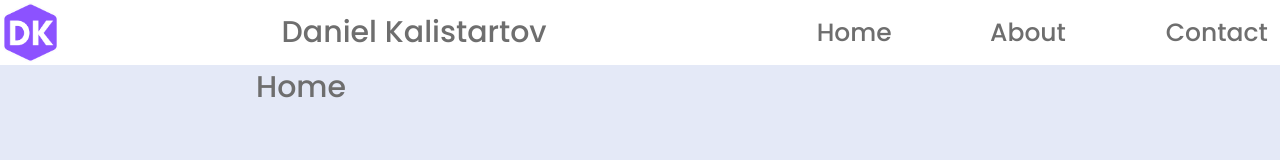
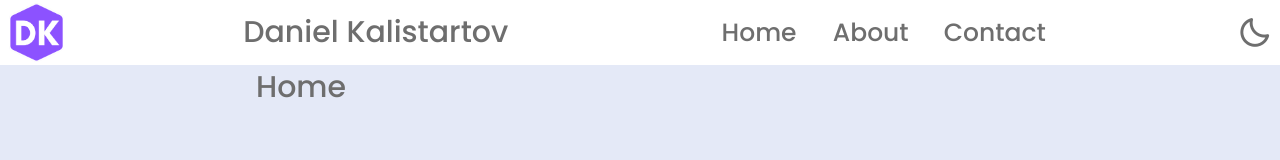
Before and after one commit to DanielKalistratov/Webseitenprojekt, a plain HTML site: page index.html in a window 1280 px wide. Drawn offline with nearby package versions, Linux system fonts and the light colour scheme.

Commit message:
Fehlerbehebung

```diff
--- a/style.css
+++ b/style.css
@@ -53,7 +53,6 @@ body.dark {
 
 
 /*                 Navbar                  */
-
 .navbar {
     height: 65px;
     width: 100%;
@@ -65,18 +64,20 @@ body.dark {
 .navbar li {
     position: absolute;
     height: 50px;
-    margin-left: 50%;
     list-style: none;
     display: flex;
     align-items: center;
     text-align: center;
 }
-
+@media(min-width:1005px){
+    .navbar li {
+        margin-left: 55%;
+    }
+}
 .navbar li {
-    font-size: 35px;
+    font-size: 219%;
     margin-top: 7.5px;
     justify-content: space-around;
-    margin-left: 60%;
 }
 
 .navbar li text {
@@ -87,7 +88,7 @@ body.dark {
 img {
     width: 55px;
     margin-top: 3.15835px;
-    margin-left: 0.2%;
+    margin-left: 0.7%;
 }
 
 .navbar header .image text {
@@ -96,7 +97,7 @@ img {
 
 .name {
     position: absolute;
-    margin-left: 22%;
+    margin-left: 19%;
     margin-top: 9.5px;
     margin-bottom: 9.5px;
     color: var(--text-color);
@@ -122,7 +123,7 @@ img {
 .navbar .nav-text1 {
     font-size: 25px;
     height: 45px;
-    width: 140px;
+    width: 135px;
     display: flex;
     align-items: center;
     justify-content: center;
@@ -136,6 +137,7 @@ img {
     align-items: center;
     justify-content: center;
 }
+
 
 .navbar li a:hover {
     background: var(--primary-color);
@@ -154,7 +156,7 @@ body.dark .navbar li a:hover .text {
 }
 
 .navlink {
-    width: 550px;
+    width: 28%;
 }
 
 .moon-sun {
@@ -163,13 +165,13 @@ body.dark .navbar li a:hover .text {
     margin-bottom: 7.5px;
     height: 35px;
     width: 35px;
-    margin-left: 1470px;
-    position: absolute;
+    margin-left: 86%;
+    position:fixed;
+
 }
 
 .mode i {
     position: absolute;
-    margin-right: 500px;
     display: flex;
     align-items: center;
     justify-content: center;
@@ -202,3 +204,9 @@ body.dark .mode i.moon {
     margin-left: 20%;
     margin-right: 20%;
 }
+
+@media (min-width:1004){
+    .navbar li {
+        margin-left: 90%;
+    }
+}
```
